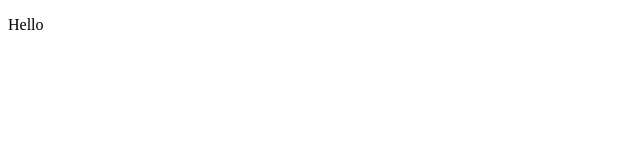
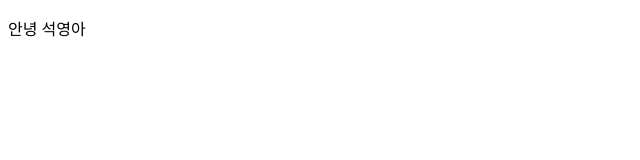
Before and after one commit to doyo0608/doyo0608.github.io, a plain HTML site: page index.html in a window 1280 px wide. Shown: the full height of the page, 0-640 px from the left. Drawn offline with Linux system fonts and the light colour scheme.

Commit message:
Update index.html

```diff
--- a/index.html
+++ b/index.html
@@ -7,6 +7,6 @@
 	<title>Portfolio</title>
 </head>
 <body>
-  <p>Hello</p>
+  <p>안녕 석영아</p>
 </body>
 </html>
```
